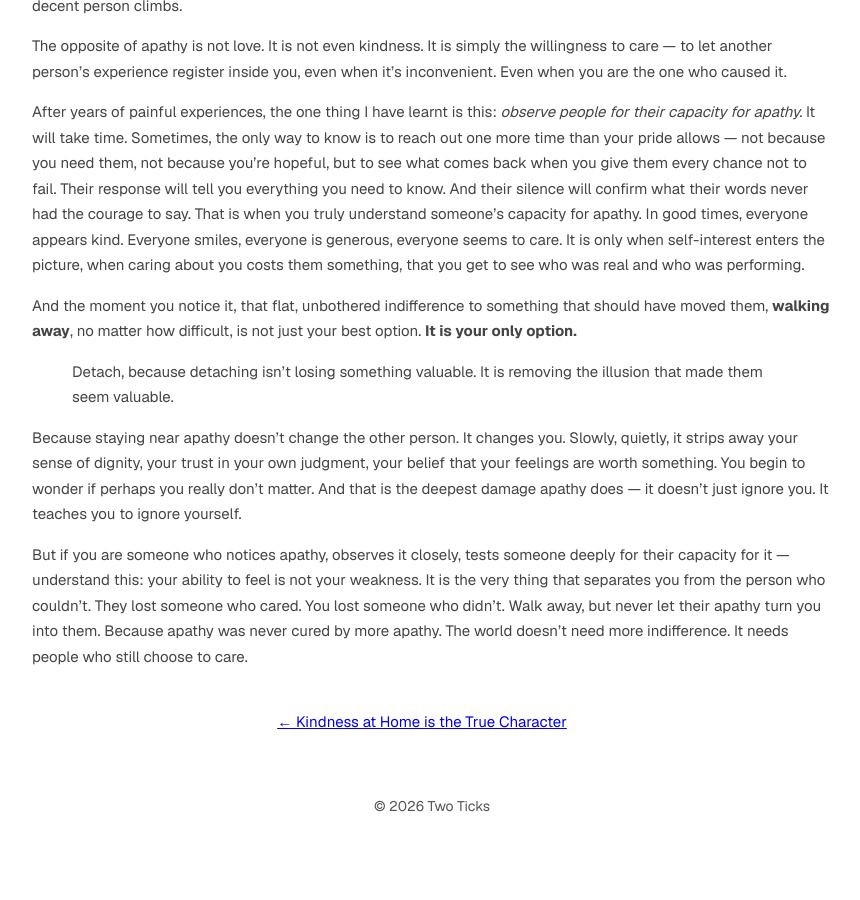
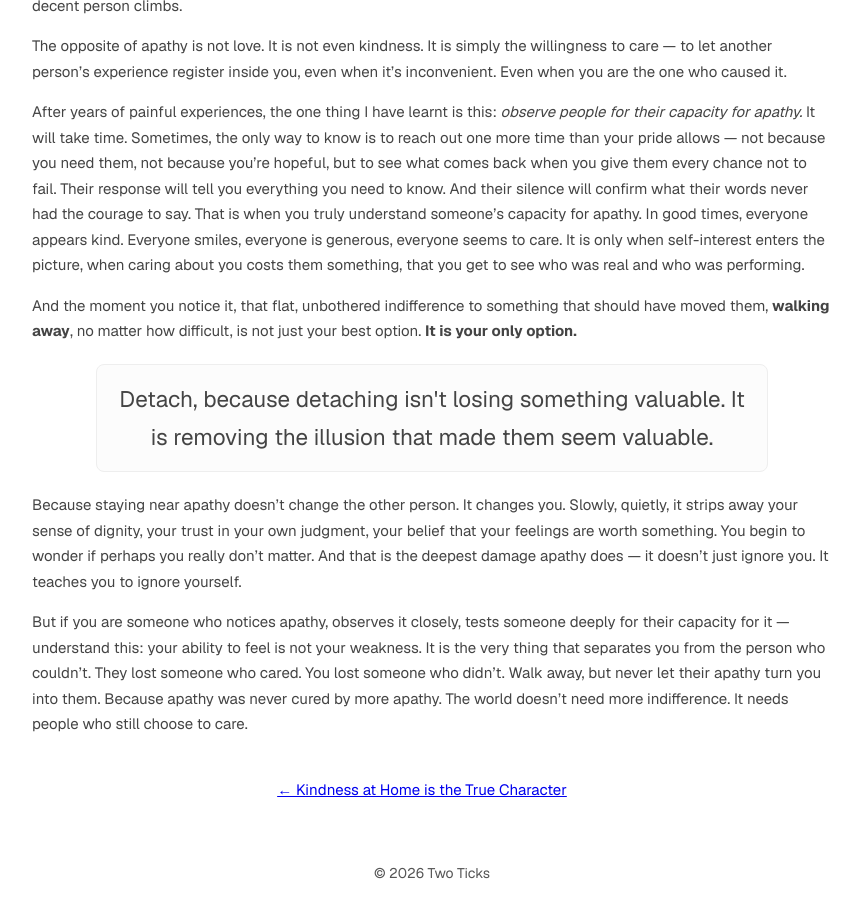
Before and after one commit to trmanish/trmanish.github.io, a Jekyll site: the page built from _posts/2026-04-11-apathy-is-the-most-painful-human-behavior.md, in a window 1280 px wide and 900 px high, scrolled down 1261 px. Shown: the whole window, without its empty margins (208-1068 px from the left). Built offline with Jekyll 4.4.1, drawn with Linux system fonts in a browser that asks for light colours; before the commit the page ends 2094 px from its top, so only the background shows below that.

Commit message:
Use styled box for detach quote

```diff
--- a/_posts/2026-04-11-apathy-is-the-most-painful-human-behavior.md
+++ b/_posts/2026-04-11-apathy-is-the-most-painful-human-behavior.md
@@ -38,7 +38,9 @@ After years of painful experiences, the one thing I have learnt is this: *observ
 
 And the moment you notice it, that flat, unbothered indifference to something that should have moved them, **walking away**, no matter how difficult, is not just your best option. **It is your only option.**
 
-> Detach, because detaching isn't losing something valuable. It is removing the illusion that made them seem valuable.
+<div style="text-align: center; font-size: 1.5em; padding: 15px; border-radius: 8px; background-color: #fcfcfc; border: 1px solid #eee; width: 80%; margin: 20px auto;">
+    Detach, because detaching isn't losing something valuable. It is removing the illusion that made them seem valuable.
+</div>
 
 Because staying near apathy doesn't change the other person. It changes you. Slowly, quietly, it strips away your sense of dignity, your trust in your own judgment, your belief that your feelings are worth something. You begin to wonder if perhaps you really don't matter. And that is the deepest damage apathy does — it doesn't just ignore you. It teaches you to ignore yourself.
 
```
